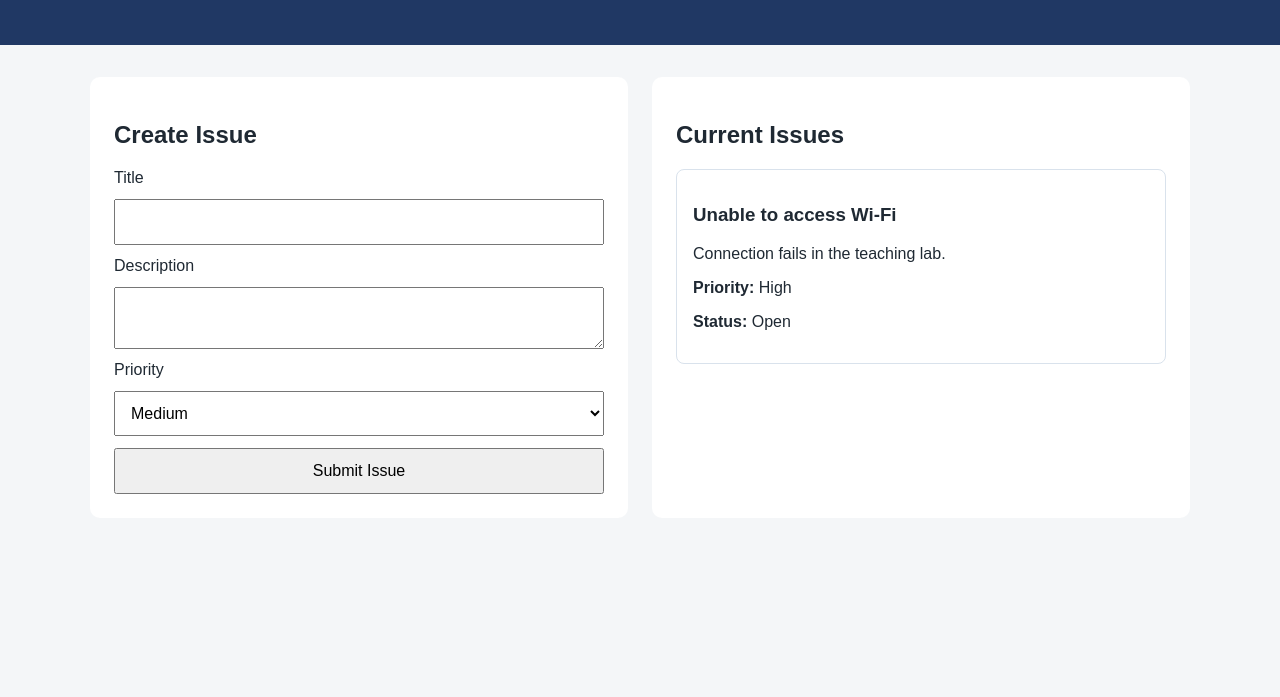
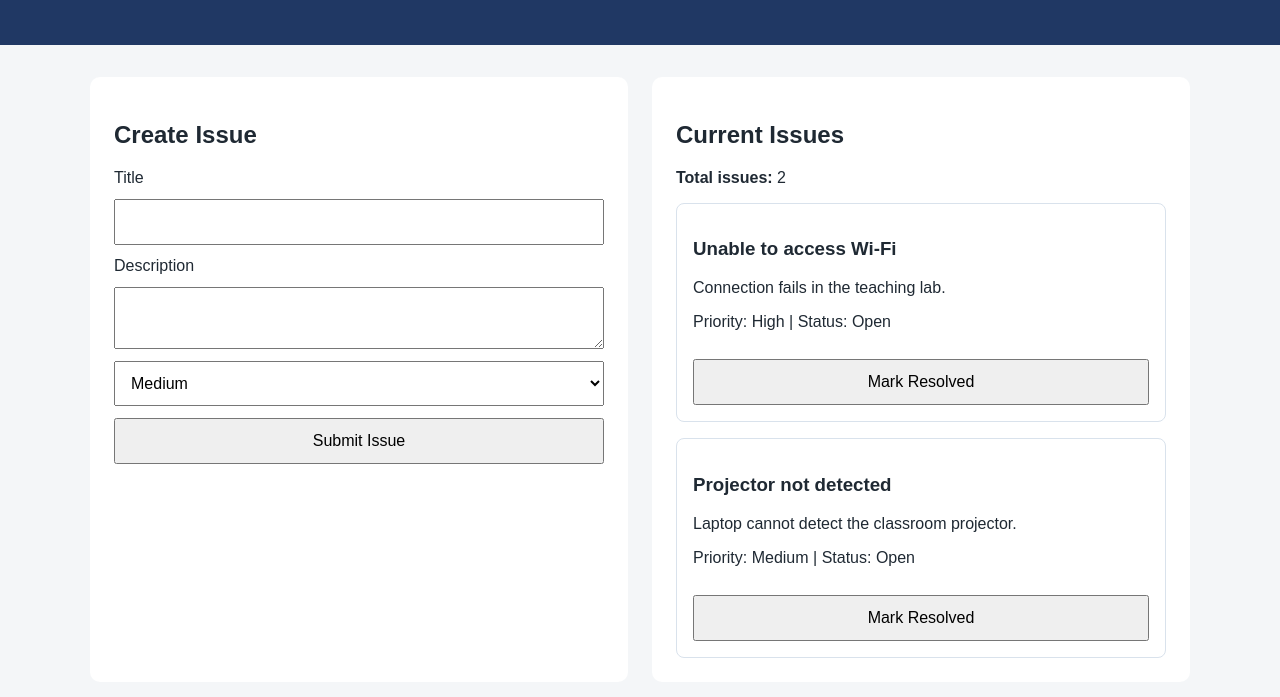
Before and after one commit to Ahmed-wael-m/cloud-issue-tracker, a website: page frontend/index.html in a window 1280 px wide. Shown: the part 133-830 px from the top of the page. Before the commit the page ends 800 px from the top, so only its background shows below. Drawn offline with Linux system fonts and the light colour scheme.

Commit message:
Second Lab

```diff
--- a/frontend/css/style.css
+++ b/frontend/css/style.css
@@ -43,3 +43,14 @@
     grid-template-columns: 1fr;
     }
    }
+   #issues-list {
+display: grid;
+gap: 1rem;
+}
+.issue-card button {
+margin-top: 0.75rem;
+}
+#form-message {
+min-height: 1.25rem;
+font-weight: 600;
+}
--- a/frontend/index.html
+++ b/frontend/index.html
@@ -16,26 +16,22 @@
  <h2>Create Issue</h2>
  <form id="issue-form">
  <label for="title">Title</label>
- <input id="title" name="title" type="text">
+ <input id="title" name="title" type="text" required>
  <label for="description">Description</label>
- <textarea id="description" name="description"></textarea>
- <label for="priority">Priority</label>
- <select id="priority" name="priority">
+ <textarea id="description" name="description" required></textarea>
+ <select id="priority" name="priority" required>
  <option>Low</option>
  <option selected>Medium</option>
  <option>High</option>
  </select>
  <button type="submit">Submit Issue</button>
  </form>
+ <p id="form-message" aria-live="polite"></p>
  </section>
  <section class="panel">
  <h2>Current Issues</h2>
- <article class="issue-card">
- <h3>Unable to access Wi-Fi</h3>
- <p>Connection fails in the teaching lab.</p>
- <p><strong>Priority:</strong> High</p>
- <p><strong>Status:</strong> Open</p>
- </article>
+ <p><strong>Total issues:</strong> <span id="issue-count">0</span></p>
+<div id="issues-list"></div>
  </section>
 </main>
-<script src="js/app.js"></script>
+<script src="js/app.js" defer></script>
--- a/frontend/js/app.js
+++ b/frontend/js/app.js
@@ -0,0 +1,84 @@
+const issues = [
+{
+id: 'ISS-101',
+title: 'Unable to access Wi-Fi',
+description: 'Connection fails in the teaching lab.',
+priority: 'High',
+status: 'Open',
+createdAt: new Date().toISOString()
+ },
+    {
+        id: 'ISS-102',
+        title: 'Projector not detected',
+        description: 'Laptop cannot detect the classroom projector.',
+        priority: 'Medium',
+        status: 'Open',
+        createdAt: new Date().toISOString()
+    }
+];
+const issueForm = document.querySelector('#issue-form');
+const titleInput = document.querySelector('#title');
+const descriptionInput = document.querySelector('#description');
+const priorityInput = document.querySelector('#priority');
+const issuesList = document.querySelector('#issues-list');
+const issueCount = document.querySelector('#issue-count');
+const formMessage = document.querySelector('#form-message');
+function renderIssues() {
+    issuesList.replaceChildren();
+    issueCount.textContent = issues.length;
+
+    issues.forEach((issue) => {
+        const card = document.createElement('article');
+        card.className = 'issue-card';
+
+        const heading = document.createElement('h3');
+        heading.textContent = issue.title;
+
+        const description = document.createElement('p');
+        description.textContent = issue.description;
+
+        const meta = document.createElement('p');
+        meta.textContent = `Priority: ${issue.priority} | Status:
+${issue.status}`;
+
+        const button = document.createElement('button');
+        button.type = 'button';
+        button.textContent = issue.status === 'Open' ? 'Mark Resolved' :
+'Reopen';
+        button.addEventListener('click', () => toggleIssueStatus(issue.id));
+
+        card.append(heading, description, meta, button);
+        issuesList.append(card);
+    });
+}
+renderIssues();
+issueForm.addEventListener('submit', (event) => {
+    event.preventDefault();
+
+    const newIssue = {
+        id: `ISS-${Date.now()}`,
+        title: titleInput.value.trim(),
+        description: descriptionInput.value.trim(),
+        priority: priorityInput.value,
+        status: 'Open',
+        createdAt: new Date().toISOString()
+    };
+
+    issues.push(newIssue);
+    issueForm.reset();
+    priorityInput.value = 'Medium';
+    formMessage.textContent = 'Issue added to the local browser session.';
+    renderIssues();
+});
+function toggleIssueStatus(issueId) {
+    const issue = issues.find((item) => item.id === issueId);
+
+    if (!issue) {
+        console.error('Issue not found:', issueId);
+        return;
+    }
+
+    issue.status = issue.status === 'Open' ? 'Resolved' : 'Open';
+    renderIssues();
+}
+renderIssues();
```
Also changed, not shown: frontend/package.json (added, +17 -0 lines), 1 other file.
